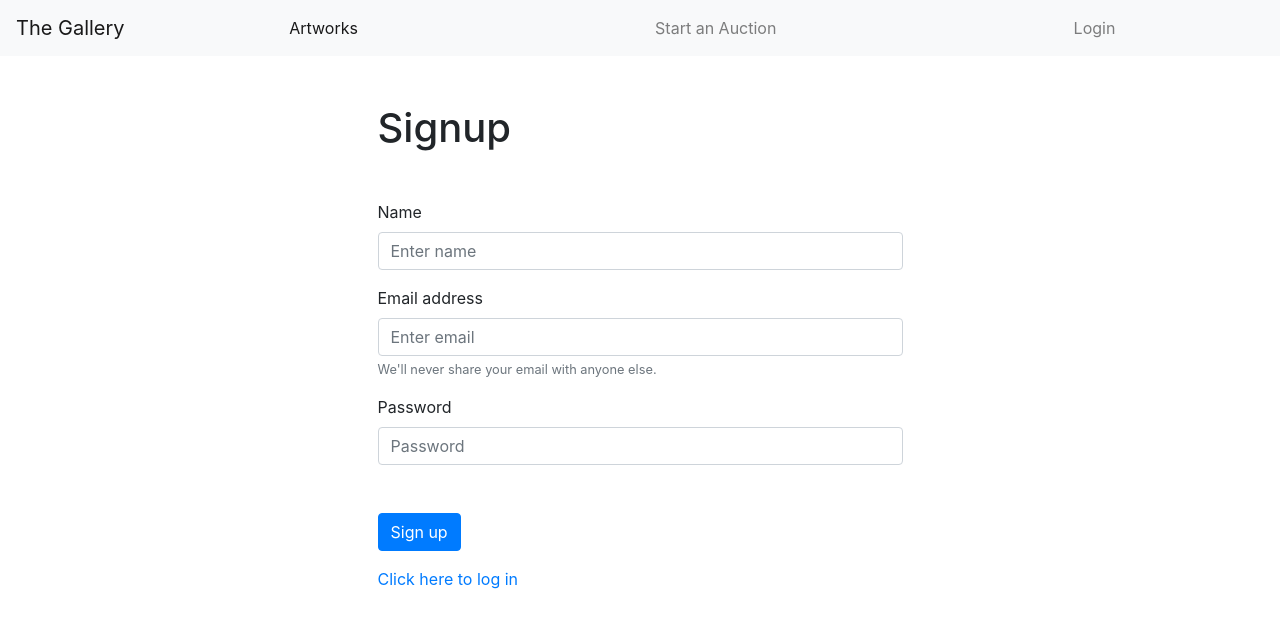
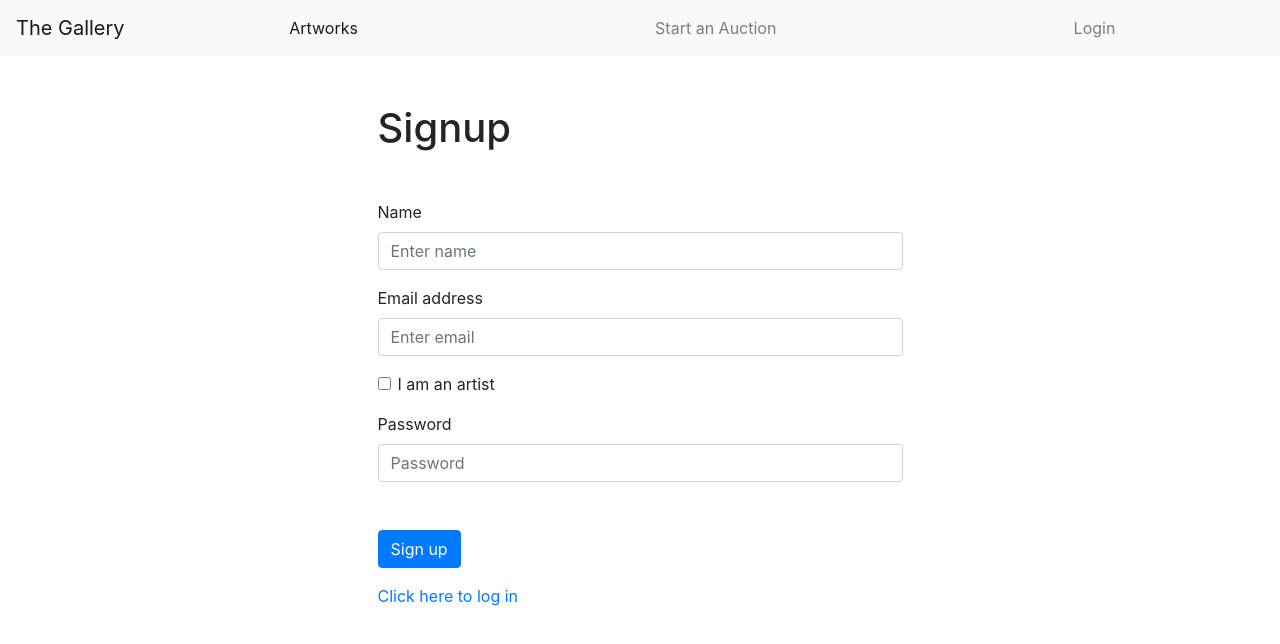
Before and after one commit to uozgan/theGallery-Client, a React (Create React App) app: page /signup in a window 1280 px wide. Shown: the top 644 px of the page. Built offline with nearby package versions, Linux system fonts and the light colour scheme; no server answers.

Commit message:
checkbox placed, isArtist checked

```diff
--- a/src/pages/SignUp/index.js
+++ b/src/pages/SignUp/index.js
@@ -12,6 +12,7 @@ export default function SignUp() {
   const [name, setName] = useState("");
   const [email, setEmail] = useState("");
   const [password, setPassword] = useState("");
+  const [isArtist, setIsArtist] = useState(false);
   const dispatch = useDispatch();
   const token = useSelector(selectToken);
   const history = useHistory();
@@ -25,11 +26,14 @@ export default function SignUp() {
   function submitForm(event) {
     event.preventDefault();
 
-    dispatch(signUp(name, email, password));
+    //console.log("isArtist", isArtist);
+
+    dispatch(signUp(name, email, password, isArtist));
 
     setEmail("");
     setPassword("");
     setName("");
+    setIsArtist(false);
   }
 
   return (
@@ -55,11 +59,16 @@ export default function SignUp() {
             placeholder="Enter email"
             required
           />
-          <Form.Text className="text-muted">
-            We'll never share your email with anyone else.
-          </Form.Text>
         </Form.Group>
-
+        <Form.Group>
+          {" "}
+          <Form.Check
+            type="checkbox"
+            label="I am an artist"
+            value={isArtist}
+            onChange={() => setIsArtist(!isArtist)}
+          />
+        </Form.Group>
         <Form.Group controlId="formBasicPassword">
           <Form.Label>Password</Form.Label>
           <Form.Control
```
